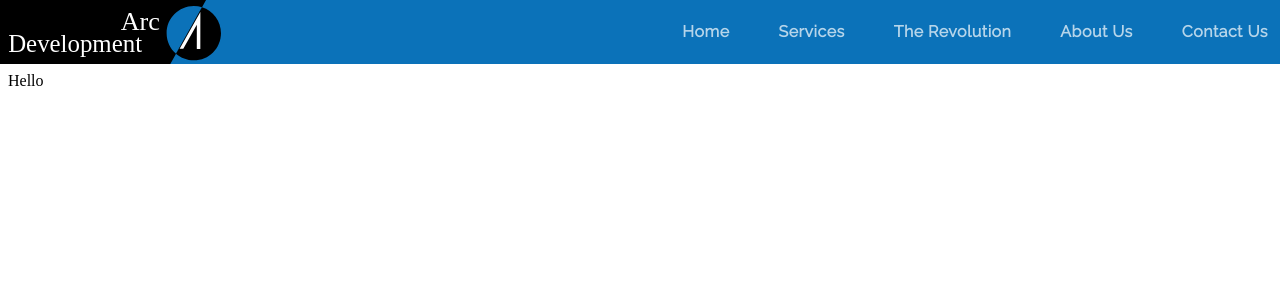
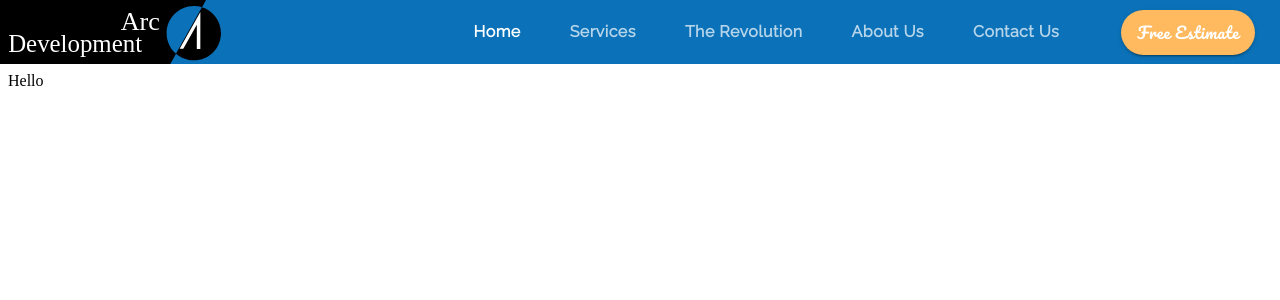
Before and after one commit to Madalin-Antonoiu/Material-UI-Learning, a React (Create React App) app: page / in a window 1280 px wide. Shown: the top 300 px of the page. Built offline with nearby package versions, Linux system fonts and the light colour scheme; a web font is replaced by a local one.

Commit message:
Styling the active tab

```diff
--- a/src/components/ui/Header.js
+++ b/src/components/ui/Header.js
@@ -1,8 +1,7 @@
-import React from 'react';
-import { AppBar, Toolbar, Tabs, Tab } from '@material-ui/core';
+import React, { useState } from 'react';
+import { AppBar, Toolbar, Tabs, Tab, Button } from '@material-ui/core';
 import useScrollTrigger from '@material-ui/core/useScrollTrigger';
 import { makeStyles } from "@material-ui/core/styles"
-
 
 import logo from "../../assets/logo.svg";
 
@@ -33,11 +32,23 @@
         ...theme.typography.tab,
         minWidth: 10,
         marginLeft: "25px"
+    },
+    button: {
+        ...theme.typography.estimate,
+        borderRadius: "50px",
+        marginLeft: "50px",
+        marginRight: "25px",
+        height: "45px",
     }
 }))
 
 export default function Header(props) {
     const classes = useStyles();
+
+    const [value, setValue] = useState(0);
+    const handleChange = (e, value) => {
+        setValue(value);
+    }
 
     return <>
         <ElevationScroll>
@@ -45,7 +56,7 @@
                 <Toolbar disableGutters>
                     <img className={classes.logo} alt="company logo" src={logo} />
 
-                    <Tabs className={classes.tabContainer}>
+                    <Tabs value={value} onChange={handleChange} indicatorColor="primary" className={classes.tabContainer}>
                         <Tab className={classes.tab} label="Home" />
                         <Tab className={classes.tab} label="Services" />
                         <Tab className={classes.tab} label="The Revolution" />
@@ -53,6 +64,9 @@
                         <Tab className={classes.tab} label="Contact Us" />
                     </Tabs>
 
+                    <Button variant="contained" color="secondary" className={classes.button}>
+                        Free Estimate
+                    </Button>
                 </Toolbar>
             </AppBar>
         </ElevationScroll>
--- a/src/components/ui/Theme.js
+++ b/src/components/ui/Theme.js
@@ -27,7 +27,12 @@
             textTransform: "none",
             fontWeight: 700,
             fontSize: "1rem",
+        },
+        estimate: {
+            fontFamily: "Pacifico",
+            fontSize: "1rem",
+            textTransform: "none",
+            color: "white"
         }
     }
-
 })
```
Also changed, not shown: 1 other file (tests, documents, lock files or other folders).
